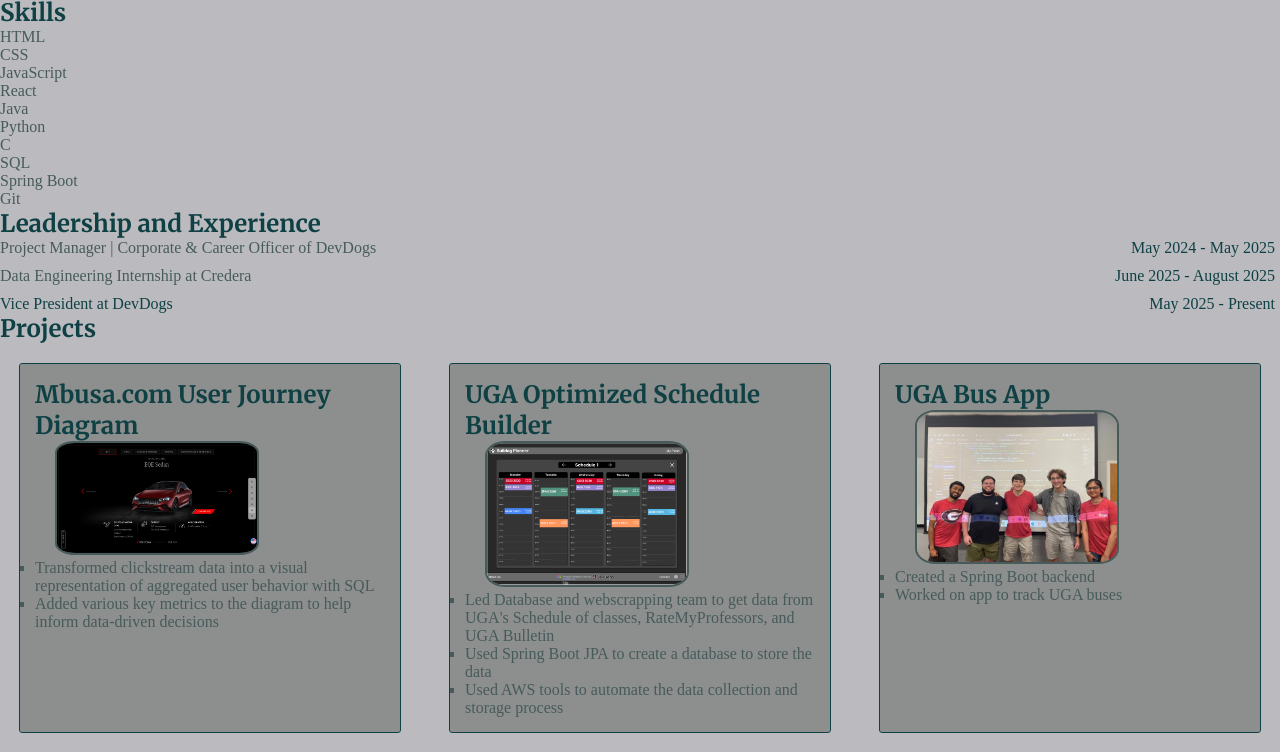
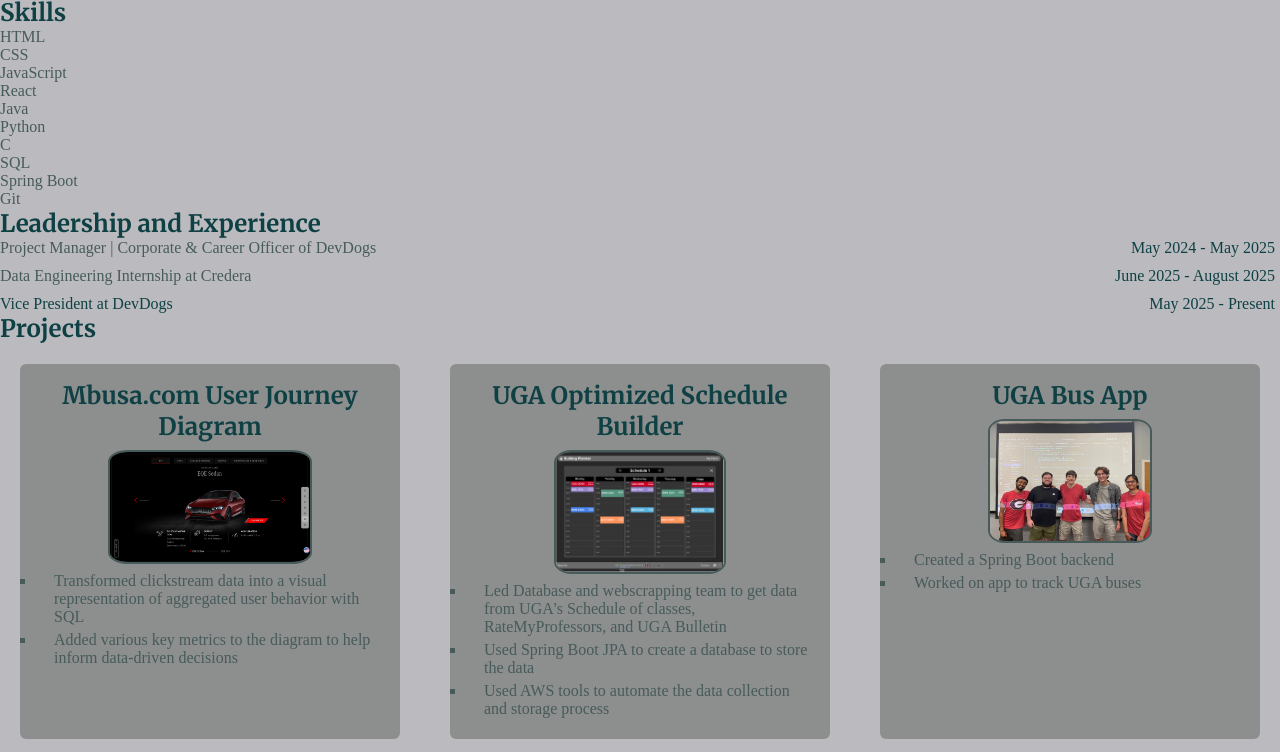
Before and after one commit to KadeStyron/CSS-Resume, a website: page index.html in a window 1280 px wide. Shown: the part 433-1185 px from the top of the page. Drawn offline with Linux system fonts and the light colour scheme.

Commit message:
modified cards so content is centered

```diff
--- a/css/style.css
+++ b/css/style.css
@@ -162,22 +162,33 @@
 
 }
 
+.card {
+  background-color: #8D8E8E;
+  padding: 16px;
+  border-radius: 6px;
+}
+
+.card h3 {
+  margin: 0 0 8px 0;
+  font-size: 1.5em;
+  font-weight: bold;
+  text-align: center;
+}
+
 .card img {
+  display: block;
+  margin: 0 auto 8px auto;
   border-radius: 10%;
   border: 2px solid #475B5A;
-  max-width: 150px;
-  max-height: 150px;
-  margin-left: 20px;;
+  max-width: 120px;
+  max-height: 120px;
 }
 
-.card {
-  box-shadow: #0E4044;
-  outline: #0E4044 solid 1px;
-  background-color: #8D8E8E;
-  padding: 15px;
-  border-radius: 2px;
+
+.card li {
+  padding-left: 18px;
+  margin-bottom: 5px;
 }
-
 
 /**************   Responsiveness   *****************/
 
```
